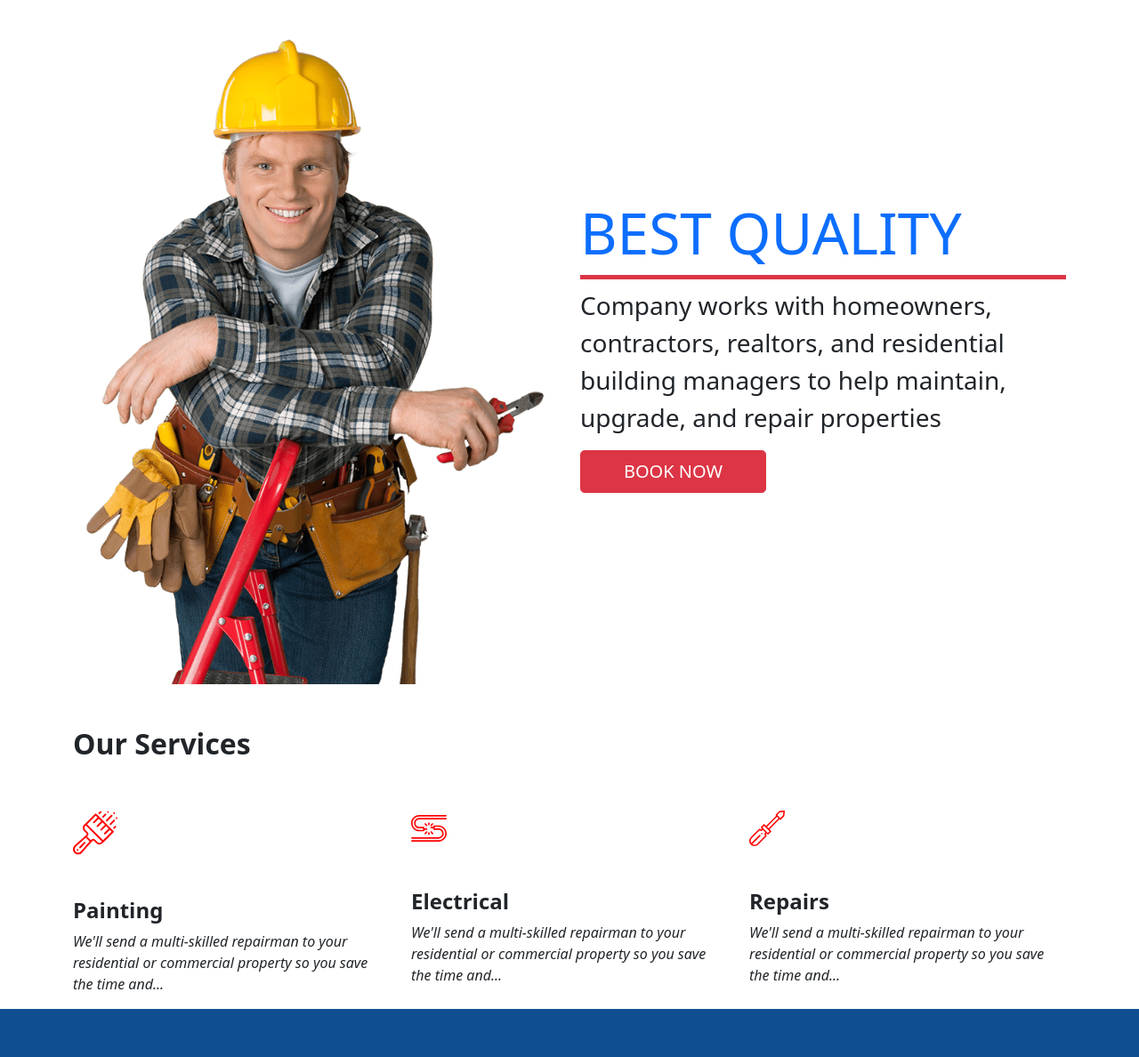
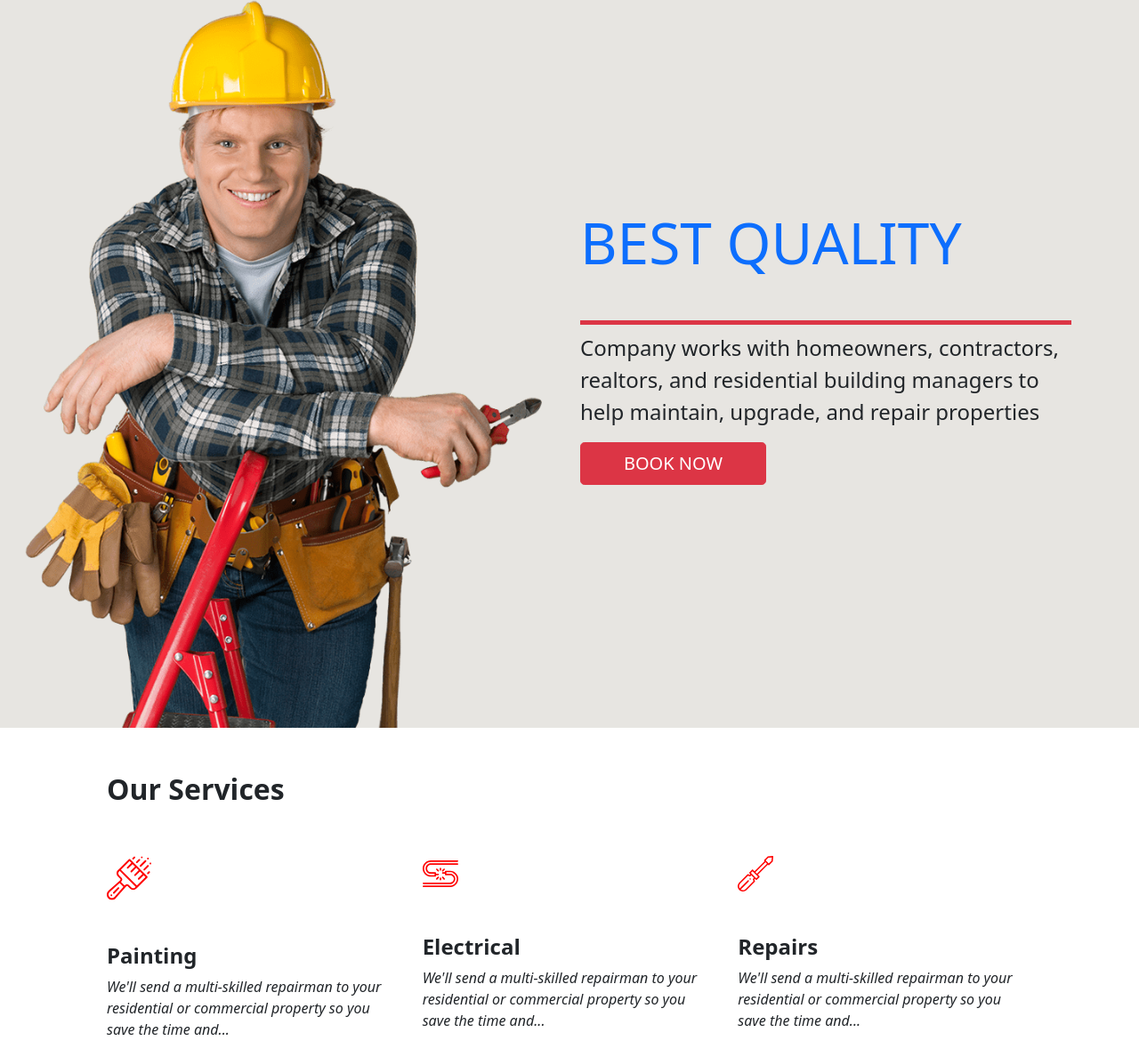
Before and after one commit to daveeedu/company_profile, a plain HTML site: page index.html in a window 1280 px wide. Shown: the part 1811-2999 px from the top of the page at 89% size. Drawn offline with Linux system fonts and the light colour scheme.

Commit message:
new changes

```diff
--- a/css/style.css
+++ b/css/style.css
@@ -10,6 +10,21 @@
     background-repeat: no-repeat;
 }
 
+.groom{
+    background-color: rgb(231, 229, 225);
+    background-position: 50% 0%;
+    background-size: cover;
+    background-repeat: no-repeat;
+    margin: 0;
+    max-width: 100%;
+}
+
+.groom .glow{
+    width: 45%;
+}
+.broad{
+    padding: 50px;
+}
 .h1, h1{
     font-size: 4rem;
 }
--- a/index.html
+++ b/index.html
@@ -59,19 +59,19 @@
             </div>
         </div>
     </section>
-    <section class="container">
+    <section class="container groom">
         <div class="row align-items-center">
             <div class="col-sm-12 col-md-6 col-lg-6">
-                <img src="./images/billionphotos1079319min.png" alt="" class="img-fluid py-5">
+                <img src="./images/billionphotos1079319min.png" alt="" class="img-fluid ">
             </div>
-            <div class="col-sm-12 col-md-6 col-lg-6 py-5 fs-3  ">
-                <h1 class=" text-primary border-bottom border-5 border-danger pb-2  ">BEST QUALITY</h1>
+            <div class="glow col-sm-12 col-md-6 col-lg-6 py-5 fs-4  ">
+                <h1 class=" text-primary border-bottom border-5 border-danger border-pr-5 pb-5  ">BEST QUALITY</h1>
                 <p>Company works with homeowners, contractors, realtors, and residential building managers to help maintain, upgrade, and repair properties</p>
                 <button class="btn btn-danger px-5 btn-lg ">BOOK NOW</button>
             </div>
         </div>
     </section>
-    <section class="container">
+    <section class="container broad">
         <div class="row ">
             <h2 class="fw-bold">Our Services</h2>
             <div class="col-4 col-md-4 col-lg-4 ">
```
